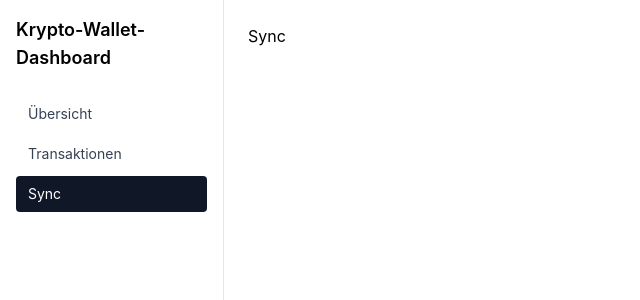
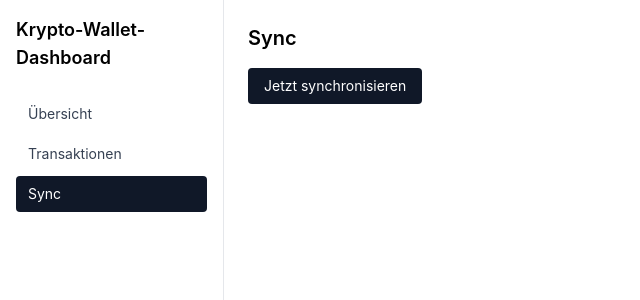
Before and after one commit to YvesMeyer99/mein-erstes-projekt, a React (Vite) app in the folder KryptoWalletDashboard/frontend/: page /sync in a window 1280 px wide. Shown: the top 300 px of the page, without its empty margins (0-640 px from the left). Built offline with nearby package versions, Linux system fonts and the light colour scheme.

Commit message:
feat: Sync page with manual trigger and per-source results

```diff
--- a/KryptoWalletDashboard/frontend/src/pages/Sync.tsx
+++ b/KryptoWalletDashboard/frontend/src/pages/Sync.tsx
@@ -1,5 +1,57 @@
+import { useState } from "react";
+import { triggerSync } from "../api/client";
+import type { SyncResult } from "../api/types";
+
 function SyncPage() {
-  return <div>Sync</div>;
+  const [running, setRunning] = useState(false);
+  const [results, setResults] = useState<SyncResult[] | null>(null);
+  const [error, setError] = useState<string | null>(null);
+
+  async function handleSync() {
+    setRunning(true);
+    setError(null);
+    try {
+      const response = await triggerSync();
+      setResults(response.results);
+    } catch (err: unknown) {
+      setError(err instanceof Error ? err.message : String(err));
+    } finally {
+      setRunning(false);
+    }
+  }
+
+  return (
+    <div>
+      <h2 className="mb-4 text-xl font-semibold">Sync</h2>
+      <button
+        onClick={handleSync}
+        disabled={running}
+        className="rounded bg-gray-900 px-4 py-2 text-sm text-white hover:bg-gray-700 disabled:opacity-50"
+      >
+        {running ? "Synchronisiert…" : "Jetzt synchronisieren"}
+      </button>
+
+      {error && (
+        <p className="mt-4 text-red-600">
+          Sync fehlgeschlagen: {error}. Läuft das Backend unter http://127.0.0.1:8000?
+        </p>
+      )}
+
+      {results && (
+        <ul className="mt-6 space-y-2">
+          {results.map((result) => (
+            <li
+              key={`${result.source_name}-${result.account_label}`}
+              className={result.status === "ok" ? "text-green-700" : "text-red-600"}
+            >
+              {result.source_name} ({result.account_label}):{" "}
+              {result.status === "ok" ? `${result.new_transactions} neue Transaktionen` : result.error}
+            </li>
+          ))}
+        </ul>
+      )}
+    </div>
+  );
 }
 
 export default SyncPage;
```
Also changed, not shown: 1 other file (tests, documents, lock files or other folders).
